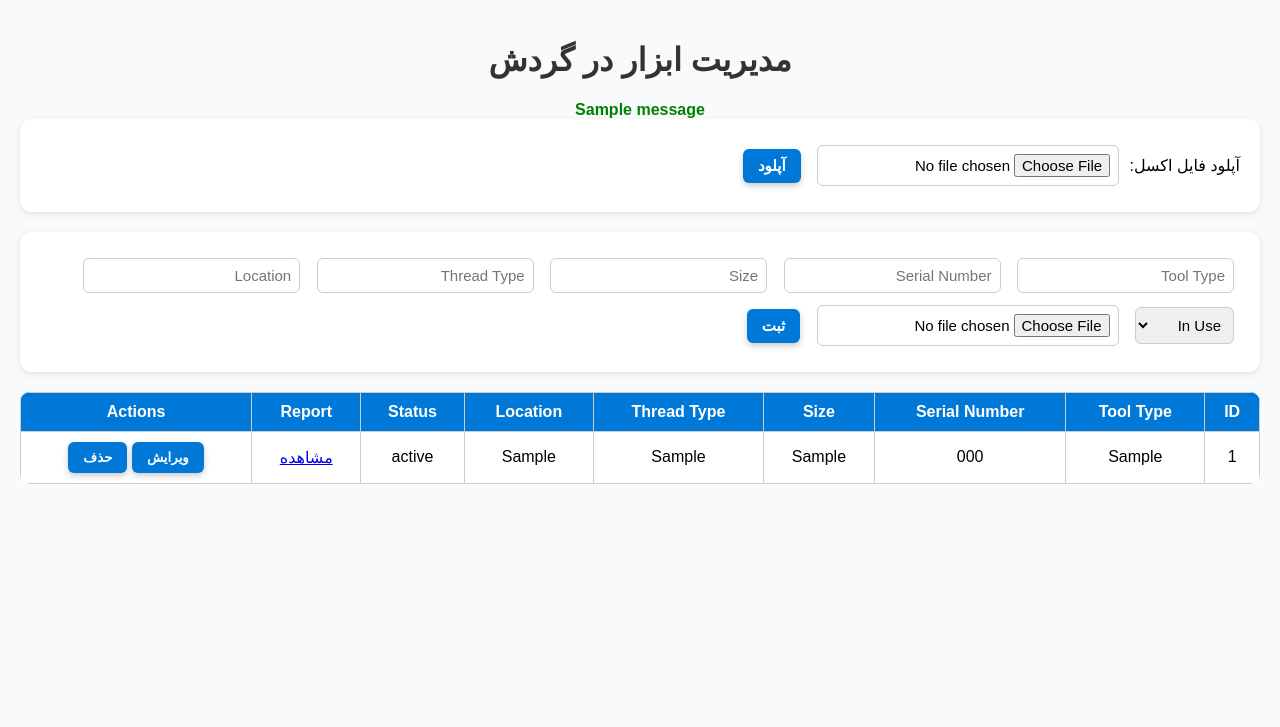
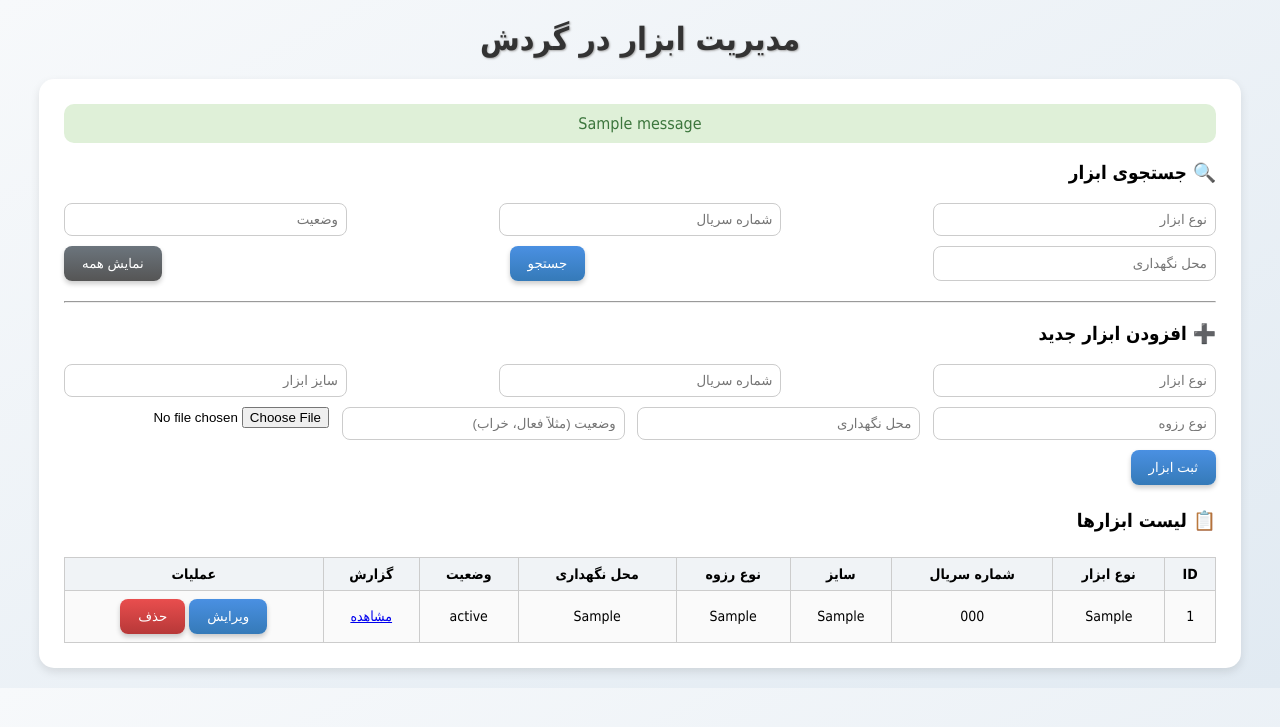
Before and after one commit to javadrad/Inventory-app-final, a Flask app: page / in a window 1280 px wide. Shown: the top 727 px of the page. Run offline with Flask 3, Linux system fonts and the light colour scheme; tables that the repository leaves empty hold one stand-in row (values such as "Sample post"); one stand-in notice (Sample message) is shown.

Commit message:
Update index.html

```diff
--- a/templates/index.html
+++ b/templates/index.html
@@ -5,131 +5,141 @@
     <title>مدیریت ابزار در گردش</title>
     <style>
         body {
-            font-family: Arial, sans-serif;
+            font-family: "Tahoma", sans-serif;
             direction: rtl;
-            background-color: #f8fafc;
+            background: linear-gradient(to bottom right, #f7f9fb, #e1eaf2);
             margin: 0;
-            padding: 20px;
+            padding: 0;
         }
         h1 {
             text-align: center;
             color: #333;
+            margin-top: 20px;
+            text-shadow: 1px 1px 2px #aaa;
+        }
+        .container {
+            width: 90%;
+            margin: 20px auto;
+            background: #fff;
+            padding: 25px;
+            border-radius: 15px;
+            box-shadow: 0 4px 10px rgba(0,0,0,0.1);
         }
         form {
-            background: #fff;
-            padding: 20px;
-            border-radius: 12px;
-            box-shadow: 0 2px 6px rgba(0,0,0,0.1);
-            margin-bottom: 20px;
+            display: flex;
+            flex-wrap: wrap;
+            justify-content: space-between;
+            gap: 10px;
         }
-        input, select {
+        input[type="text"], select {
+            width: 23%;
             padding: 8px;
-            margin: 6px;
-            font-size: 15px;
+            border-radius: 8px;
             border: 1px solid #ccc;
-            border-radius: 6px;
         }
-        input[type="submit"], button {
-            background: #0078d7;
+        input[type="file"] {
+            width: 23%;
+        }
+        button {
+            background: linear-gradient(to bottom, #4a90e2, #357ab8);
             color: white;
             border: none;
-            border-radius: 6px;
-            padding: 8px 15px;
+            padding: 10px 18px;
+            border-radius: 8px;
             cursor: pointer;
-            font-weight: bold;
-            box-shadow: 0 3px 6px rgba(0,0,0,0.2);
+            transition: 0.2s;
+            box-shadow: 0 3px 5px rgba(0,0,0,0.2);
         }
-        input[type="submit"]:hover, button:hover {
-            background: #005fa3;
+        button:hover {
+            transform: translateY(-1px);
+            background: linear-gradient(to bottom, #5aa3f0, #2e68a8);
         }
         table {
             width: 100%;
             border-collapse: collapse;
-            background: white;
-            border-radius: 10px;
-            overflow: hidden;
+            margin-top: 25px;
+            font-size: 14px;
         }
         th, td {
             border: 1px solid #ccc;
+            padding: 8px;
+            text-align: center;
+        }
+        th {
+            background: #f0f3f6;
+        }
+        tr:nth-child(even) {
+            background: #fafafa;
+        }
+        .flash {
+            background: #dff0d8;
+            color: #3c763d;
             padding: 10px;
             text-align: center;
-            font-size: 16px; /* فونت بزرگ‌تر */
+            border-radius: 10px;
+            margin-bottom: 10px;
         }
-        th {
-            background-color: #0078d7;
-            color: white;
+        .delete-btn {
+            background: linear-gradient(to bottom, #e94e4e, #b73838);
         }
-        tr:nth-child(even) {
-            background-color: #f2f2f2;
-        }
-        .edit-form {
-            display: none;
-            background: #eef6ff;
-            padding: 10px;
-            border-radius: 10px;
-            margin-top: 5px;
-        }
-        .flash {
-            color: green;
-            text-align: center;
-            font-weight: bold;
+        .delete-btn:hover {
+            background: linear-gradient(to bottom, #ff5c5c, #a42e2e);
         }
     </style>
 </head>
 <body>
-
     <h1>مدیریت ابزار در گردش</h1>
-
+    <div class="container">
         {% with messages = get_flashed_messages() %}
             {% if messages %}
-        <div class="flash">
                 {% for message in messages %}
-            {{ message }}
+                    <div class="flash">{{ message }}</div>
                 {% endfor %}
-        </div>
             {% endif %}
         {% endwith %}
 
-    <!-- فرم آپلود فایل اکسل -->
-    <form action="/upload_excel" method="post" enctype="multipart/form-data">
-        <label>آپلود فایل اکسل:</label>
-        <input type="file" name="excel_file" accept=".xlsx,.xls">
-        <input type="submit" value="آپلود">
+        <!-- فرم جستجو -->
+        <h3>🔍 جستجوی ابزار</h3>
+        <form method="get" action="/">
+            <input type="text" name="tool_type" placeholder="نوع ابزار" value="{{ tool_type }}">
+            <input type="text" name="serial_number" placeholder="شماره سریال" value="{{ serial_number }}">
+            <input type="text" name="status" placeholder="وضعیت" value="{{ status }}">
+            <input type="text" name="location" placeholder="محل نگهداری" value="{{ location }}">
+            <button type="submit">جستجو</button>
+            <a href="/" style="text-decoration:none;">
+                <button type="button" style="background:linear-gradient(to bottom,#6c757d,#555);">نمایش همه</button>
+            </a>
         </form>
 
-    <!-- فرم افزودن رکورد جدید -->
+        <hr style="margin:20px 0;">
+
+        <!-- فرم افزودن ابزار -->
+        <h3>➕ افزودن ابزار جدید</h3>
         <form action="/add" method="post" enctype="multipart/form-data">
-        <input type="text" name="tool_type" placeholder="Tool Type" required>
-        <input type="text" name="serial_number" placeholder="Serial Number" required>
-        <input type="text" name="size" placeholder="Size" required>
-        <input type="text" name="thread_type" placeholder="Thread Type" required>
-        <input type="text" name="location" placeholder="Location" required>
-        <select name="status" required>
-            <option value="In Use">In Use</option>
-            <option value="Available">Available</option>
-            <option value="Repair">Repair</option>
-            <option value="Scrap">Scrap</option>
-            <option value="Class 2">Class 2</option> <!-- 🔹 گزینه جدید -->
-        </select>
-        <input type="file" name="report_link" accept=".pdf">
-        <input type="submit" value="ثبت">
+            <input type="text" name="tool_type" placeholder="نوع ابزار" required>
+            <input type="text" name="serial_number" placeholder="شماره سریال" required>
+            <input type="text" name="size" placeholder="سایز ابزار">
+            <input type="text" name="thread_type" placeholder="نوع رزوه">
+            <input type="text" name="location" placeholder="محل نگهداری">
+            <input type="text" name="status" placeholder="وضعیت (مثلاً فعال، خراب)">
+            <input type="file" name="report_link" accept=".pdf,.jpg,.png">
+            <button type="submit">ثبت ابزار</button>
         </form>
 
+        <!-- جدول داده‌ها -->
+        <h3 style="margin-top:25px;">📋 لیست ابزارها</h3>
         <table>
-        <thead>
             <tr>
                 <th>ID</th>
-                <th>Tool Type</th>
-                <th>Serial Number</th>
-                <th>Size</th>
-                <th>Thread Type</th>
-                <th>Location</th>
-                <th>Status</th>
-                <th>Report</th>
-                <th>Actions</th>
+                <th>نوع ابزار</th>
+                <th>شماره سریال</th>
+                <th>سایز</th>
+                <th>نوع رزوه</th>
+                <th>محل نگهداری</th>
+                <th>وضعیت</th>
+                <th>گزارش</th>
+                <th>عملیات</th>
             </tr>
-        </thead>
-        <tbody>
             {% for row in data %}
             <tr>
                 <td>{{ row[0] }}</td>
@@ -141,50 +151,20 @@
                 <td>{{ row[6] }}</td>
                 <td>
                     {% if row[7] %}
-                        <a href="{{ url_for('serve_report', filename=row[7].split('/')[-1]) }}" target="_blank">مشاهده</a>
+                        <a href="{{ url_for('reports', filename=row[7].split('/')[-1]) }}" target="_blank">مشاهده</a>
                     {% else %}
-                        —
+                        -
                     {% endif %}
                 </td>
                 <td>
-                    <button onclick="toggleEditForm({{ row[0] }})">ویرایش</button>
-                    <a href="/delete/{{ row[0] }}" onclick="return confirm('آیا مطمئن هستید؟')">
-                        <button>حذف</button>
+                    <a href="/edit/{{ row[0] }}"><button>ویرایش</button></a>
+                    <a href="/delete/{{ row[0] }}" onclick="return confirm('آیا مطمئن هستید؟');">
+                        <button class="delete-btn">حذف</button>
                     </a>
                 </td>
             </tr>
-
-            <!-- فرم ویرایش -->
-            <tr id="edit-form-{{ row[0] }}" class="edit-form">
-                <td colspan="9">
-                    <form action="/edit/{{ row[0] }}" method="post" enctype="multipart/form-data">
-                        <input type="text" name="tool_type" value="{{ row[1] }}" required>
-                        <input type="text" name="serial_number" value="{{ row[2] }}" required>
-                        <input type="text" name="size" value="{{ row[3] }}" required>
-                        <input type="text" name="thread_type" value="{{ row[4] }}" required>
-                        <input type="text" name="location" value="{{ row[5] }}" required>
-                        <select name="status" required>
-                            <option value="In Use" {% if row[6]=='In Use' %}selected{% endif %}>In Use</option>
-                            <option value="Available" {% if row[6]=='Available' %}selected{% endif %}>Available</option>
-                            <option value="Repair" {% if row[6]=='Repair' %}selected{% endif %}>Repair</option>
-                            <option value="Scrap" {% if row[6]=='Scrap' %}selected{% endif %}>Scrap</option>
-                            <option value="Class 2" {% if row[6]=='Class 2' %}selected{% endif %}>Class 2</option> <!-- 🔹 در فرم ویرایش -->
-                        </select>
-                        <input type="file" name="report_link" accept=".pdf">
-                        <input type="submit" value="ذخیره تغییرات">
-                    </form>
-                </td>
-            </tr>
             {% endfor %}
-        </tbody>
         </table>
-
-    <script>
-        function toggleEditForm(id) {
-            const form = document.getElementById('edit-form-' + id);
-            form.style.display = form.style.display === 'table-row' ? 'none' : 'table-row';
-        }
-    </script>
-
+    </div>
 </body>
 </html>
```
Lines whose indentation alone changed are shown as unchanged.
